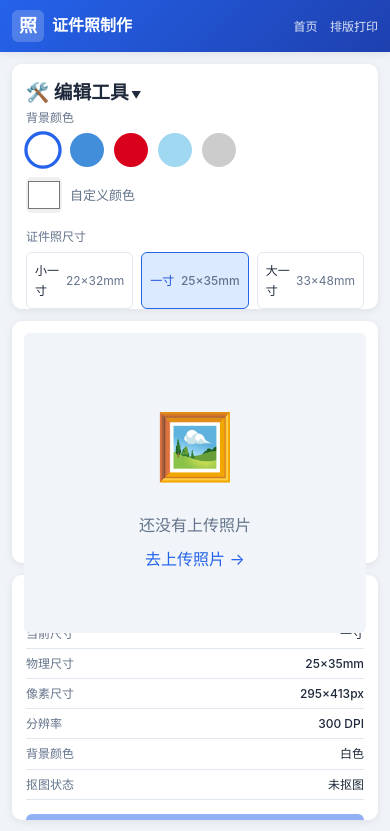
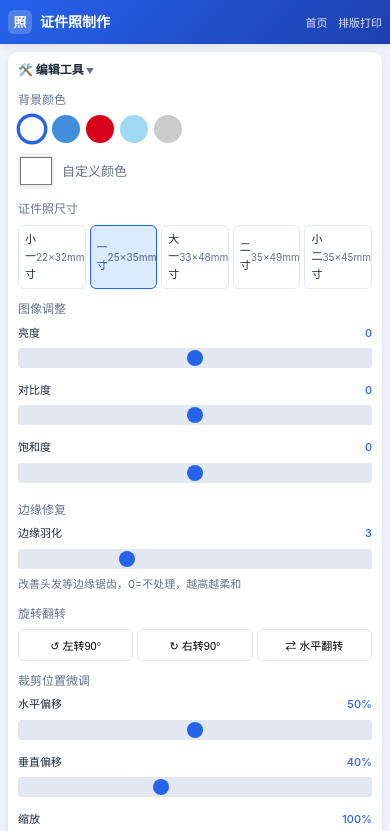
Before and after one commit to ANJIANZ/id-photo-maker, a website: page editor.html in a window 390 px wide. Both pictures are taken after a click on the element "🛠️ 编辑工具". Shown: the top 831 px of the page. Drawn offline with Linux system fonts and the light colour scheme.

Commit message:
feat: 移动端全面适配 - 折叠面板/更大触控区/紧凑布局

```diff
--- a/css/style.css
+++ b/css/style.css
@@ -650,54 +650,139 @@ input[type="range"]::-webkit-slider-thumb {
   margin-bottom: 16px;
 }
 
-/* 响应式 */
+/* 响应式 - 平板 */
 @media (max-width: 900px) {
   .editor-layout {
     grid-template-columns: 1fr;
-    padding: 12px;
-    gap: 12px;
+    padding: 8px;
+    gap: 8px;
+    height: auto;
+    min-height: calc(100vh - 52px);
+    overflow-y: auto;
+  }
+  .panel {
+    height: auto;
+    max-height: none;
+    overflow-y: visible;
+    padding: 10px 12px;
   }
   .header {
     padding: 0 12px;
-    height: 52px;
+    height: 48px;
   }
-  .header .logo { font-size: 16px; }
-  .header nav a { margin-left: 12px; font-size: 13px; }
-  .hero h1 { font-size: 24px; }
-  .hero { padding: 24px 12px 20px; }
-  .container { padding: 16px 12px; }
-  .panel { padding: 14px; }
-  .canvas-area { padding: 12px; }
-  .size-grid { grid-template-columns: repeat(auto-fill, minmax(140px, 1fr)); }
-  .features { grid-template-columns: repeat(auto-fill, minmax(160px, 1fr)); }
-  .bottom-bar { flex-direction: column; }
-  .bottom-bar .btn { width: 100%; }
+  .header .logo { font-size: 15px; }
+  .header .logo-icon { width: 28px; height: 28px; font-size: 15px; }
+  .header nav a { margin-left: 10px; font-size: 12px; }
+  .hero h1 { font-size: 22px; }
+  .hero { padding: 20px 12px 16px; }
+  .container { padding: 12px; }
+  .canvas-area { padding: 10px; min-height: 250px; }
+  .canvas-wrapper { min-height: 200px; }
   #previewCanvas { max-height: 50vh; }
+  .size-grid { grid-template-columns: repeat(auto-fill, minmax(130px, 1fr)); gap: 10px; }
+  .features { grid-template-columns: repeat(auto-fill, minmax(150px, 1fr)); gap: 10px; }
+  .bottom-bar { flex-wrap: wrap; gap: 6px; }
+  .bottom-bar .btn { flex: 1; min-width: 80px; padding: 10px 12px; font-size: 13px; }
+  .panel h3 { font-size: 13px; margin-bottom: 8px; padding-bottom: 6px; cursor: pointer; user-select: none; }
+  .panel h3::after { content: ' ▼'; font-size: 9px; color: var(--text-light); }
+  .panel.collapsed .panel-section { display: none; }
+  .panel.collapsed h3::after { content: ' ▶'; }
+  .color-option { width: 32px; height: 32px; }
+  .size-option { padding: 6px 8px; font-size: 12px; }
+  .slider-row { margin-bottom: 8px; }
+  .tool-btn { padding: 8px 6px; font-size: 12px; min-width: 44px; min-height: 36px; }
+  .btn { padding: 10px 16px; font-size: 13px; min-height: 40px; }
+  .info-item { font-size: 12px; padding: 4px 0; }
+  .features .feature-item { padding: 16px; }
+  .size-card { padding: 12px; }
+  .section-title { font-size: 18px; margin-top: 24px; }
+  .print-layout { padding: 12px; }
+  .print-paper-select { flex-wrap: wrap; gap: 8px; }
+  .paper-option { padding: 12px; min-width: 100px; }
+  .crop-modal-content { width: 95vw; }
+  .crop-layout { grid-template-columns: 1fr; min-height: auto; }
+  .crop-right { flex-direction: row; flex-wrap: wrap; justify-content: center; }
+  #cropRightCanvas { max-height: 180px; }
 }
 
+/* 响应式 - 手机 */
 @media (max-width: 480px) {
-  .header nav a { margin-left: 8px; font-size: 12px; }
-  .header nav a:nth-child(2) { display: none; } /* 隐藏编辑器导航 */
-  .hero h1 { font-size: 20px; }
-  .upload-zone { padding: 32px 16px; }
-  .upload-zone .upload-icon { font-size: 40px; }
-  .action-row { flex-direction: column; align-items: stretch; }
-  .action-row .btn { width: 100%; }
-  .color-option { width: 34px; height: 34px; }
-  .size-card { padding: 14px; }
-  .tool-btn { padding: 8px; font-size: 12px; min-width: 48px; }
-  #previewCanvas { max-height: 40vh; }
-  .print-layout { padding: 12px; }
-  .print-paper-select { flex-direction: column; }
-  .print-info { flex-direction: column; align-items: stretch; }
-  .slider-row { margin-bottom: 10px; }
+  .header { height: 44px; padding: 0 8px; }
+  .header .logo { font-size: 14px; }
+  .header .logo-icon { width: 24px; height: 24px; font-size: 13px; }
+  .header nav a { margin-left: 6px; font-size: 11px; }
+  .header nav a:nth-child(2) { display: none; }
 
-  /* 移动端左侧面板折叠为可展开手风琴 */
-  .panel h3 { cursor: pointer; user-select: none; }
-  .panel h3::after { content: ' ▼'; font-size: 10px; }
-  .panel.collapsed .panel-section { display: none; }
-  .panel.collapsed h3::after { content: ' ▶'; }
+  .hero h1 { font-size: 18px; }
+  .hero p { font-size: 13px; }
+  .hero { padding: 16px 8px 12px; }
+  .container { padding: 8px; }
+  .section-title { font-size: 16px; margin-top: 20px; }
+  .section-subtitle { font-size: 12px; margin-bottom: 12px; }
 
-  .size-options { flex-direction: row; flex-wrap: wrap; }
-  .size-option { flex: 1; min-width: 80px; font-size: 12px; padding: 8px; }
+  .upload-zone { padding: 24px 12px; }
+  .upload-zone .upload-icon { font-size: 36px; }
+  .upload-zone h3 { font-size: 15px; }
+  .upload-zone p { font-size: 12px; }
+  .action-row { flex-direction: column; align-items: stretch; gap: 8px; }
+  .action-row .btn { width: 100%; justify-content: center; }
+
+  .feature-item .feat-icon { font-size: 28px; }
+  .feature-item h4 { font-size: 14px; }
+  .feature-item p { font-size: 12px; }
+
+  .size-grid { grid-template-columns: repeat(2, 1fr); gap: 8px; }
+  .size-card { padding: 10px; }
+  .size-card .size-preview { width: 40px !important; }
+  .size-card h4 { font-size: 13px; }
+  .size-card .size-dim { font-size: 11px; }
+
+  .panel { padding: 8px 10px; }
+  .panel-section { margin-bottom: 10px; }
+  .panel h3 { font-size: 12px; margin-bottom: 6px; padding-bottom: 5px; }
+  .panel h3::after { font-size: 8px; }
+
+  .color-option { width: 28px; height: 28px; }
+  .size-option { padding: 5px 6px; font-size: 11px; min-height: 32px; }
+  .size-option .dim { font-size: 10px; }
+  .size-options { flex-direction: row; flex-wrap: wrap; gap: 4px; }
+  .size-option { flex: 1; min-width: 60px; }
+
+  .slider-row { margin-bottom: 6px; }
+  .slider-row .slider-label { font-size: 11px; }
+  .slider-row .slider-label span:last-child { font-size: 11px; }
+  input[type="range"] { height: 20px; }
+
+  .tool-group { gap: 4px; }
+  .tool-btn { padding: 6px 4px; font-size: 11px; min-width: 36px; min-height: 32px; }
+
+  .btn { padding: 8px 12px; font-size: 12px; min-height: 36px; }
+  .bottom-bar { gap: 4px; }
+  .bottom-bar .btn { padding: 8px 6px; font-size: 11px; min-width: 60px; min-height: 36px; }
+
+  #previewCanvas { max-height: 35vh; }
+  .canvas-area { padding: 8px; min-height: 180px; }
+  .canvas-wrapper { min-height: 150px; margin-bottom: 8px; }
+
+  .info-item { font-size: 11px; padding: 3px 0; }
+
+  .features { grid-template-columns: repeat(2, 1fr); gap: 8px; }
+  .feature-item { padding: 12px 8px; }
+
+  .print-layout { padding: 8px; }
+  .print-paper-select { flex-direction: column; gap: 6px; }
+  .paper-option { padding: 10px; min-width: auto; }
+  .print-info { flex-direction: column; gap: 8px; }
+  .print-info .info-box { padding: 10px 16px; }
+  .print-info .info-box .num { font-size: 20px; }
+
+  .color-options { gap: 6px; }
+
+  .crop-modal-content { padding: 12px; }
+  .crop-layout { gap: 8px; }
+  .crop-canvas-wrap { min-height: 150px; }
+  #cropRightCanvas { max-height: 140px; }
+
+  #manualCutoutSection .label { font-size: 11px; }
+  #manualCutoutSection p { font-size: 11px; }
 }
--- a/js/editor.js
+++ b/js/editor.js
@@ -42,8 +42,23 @@
     smoothness: 2,
   };
 
+  // 移动端面板折叠：点击标题切换展开/折叠，初始折叠编辑面板
+  function enableMobileCollapse() {
+    const isMobile = window.innerWidth <= 900;
+    document.querySelectorAll('.panel h3').forEach(h3 => {
+      const panel = h3.closest('.panel');
+      if (!panel) return;
+      // 初始状态：移动端编辑面板折叠，信息面板展开
+      if (isMobile && panel.id === 'leftPanel') panel.classList.add('collapsed');
+      h3.addEventListener('click', () => {
+        panel.classList.toggle('collapsed');
+      });
+    });
+  }
+
   // ===== 初始化 =====
   function init() {
+    enableMobileCollapse();
     renderBgColors();
     renderSizes();
     bindControls();
```
